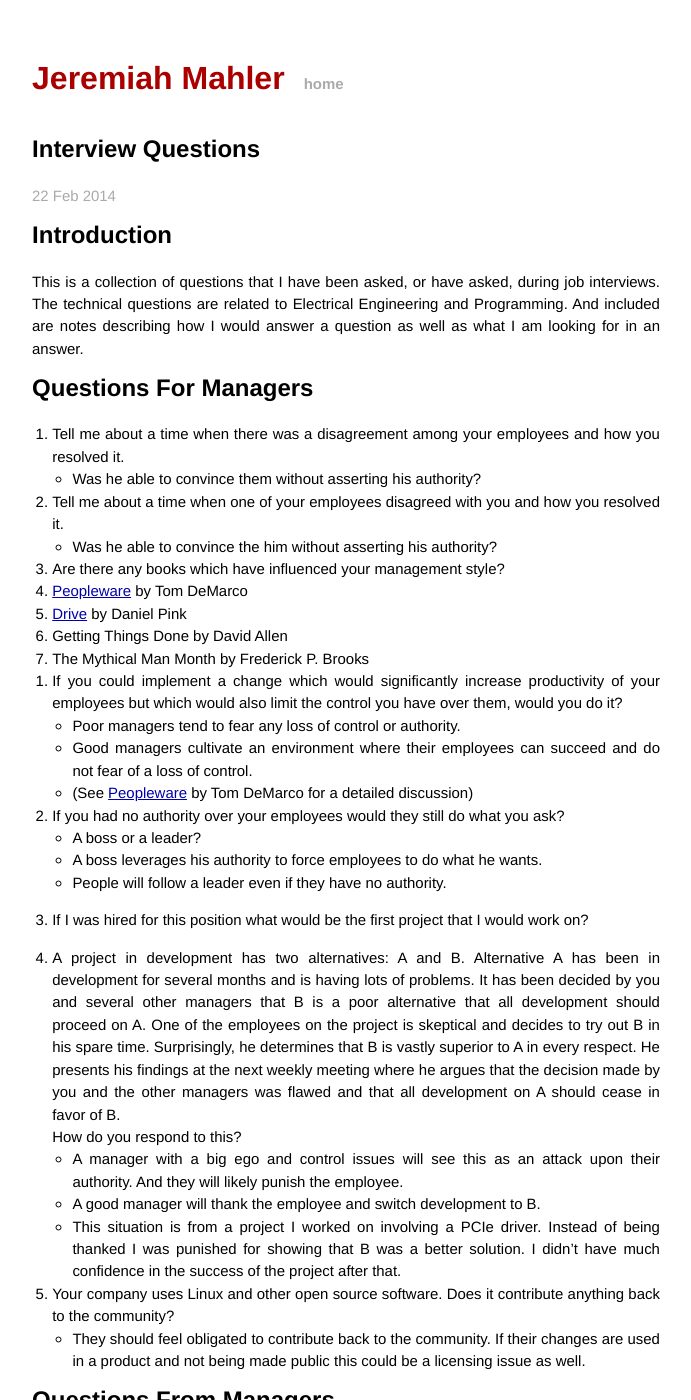
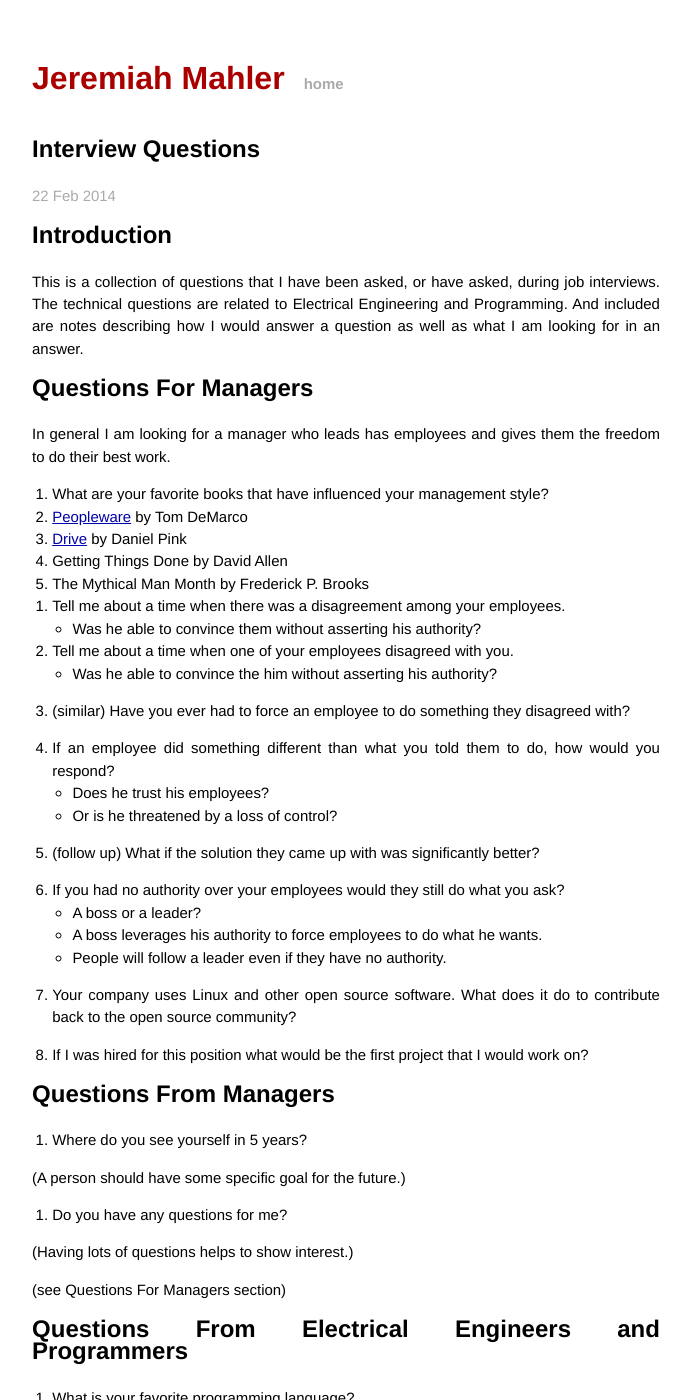
Before and after one commit to jmahler/jmahler.github.io, a Jekyll site: the page built from _posts/2014-02-22-interview_questions.md, in a window 1280 px wide and 1400 px high. Shown: the whole window, without its empty margins (294-985 px from the left). Built offline with Jekyll 4.4.1, drawn with Linux system fonts in a browser that asks for light colours; Markdown is read by kramdown in place of the engine named in the settings.

Commit message:
simplified questions for managers
The "Questions For Managers" interview questions section
has been condensed and simplified.

```diff
--- a/_posts/2014-02-22-interview_questions.md
+++ b/_posts/2014-02-22-interview_questions.md
@@ -16,15 +16,10 @@ well as what I am looking for in an answer.
 
 # Questions For Managers
 
-1. Tell me about a time when there was a disagreement among your employees
-and how you resolved it.
-  - Was he able to convince them without asserting his authority?
+In general I am looking for a manager who leads has employees and gives
+them the freedom to do their best work.
 
-1. Tell me about a time when one of your employees disagreed with you
-and how you resolved it.
-  - Was he able to convince the him without asserting his authority?
-
-1. Are there any books which have influenced your management style?
+1. What are your favorite books that have influenced your management style?
   1. [Peopleware][pw] by Tom DeMarco
   1. [Drive][drv] by Daniel Pink
   1. Getting Things Done by David Allen
@@ -33,13 +28,21 @@ and how you resolved it.
   [pw]: http://books.google.com/books?id=TVQUAAAAQBAJ
   [drv]: http://books.google.com/books?id=A-agLi2ldB4C
 
-1. If you could implement a change which would significantly increase
-productivity of your employees but which would also limit the control
-you have over them, would you do it?
-  - Poor managers tend to fear any loss of control or authority.
-  - Good managers cultivate an environment where their employees can
-    succeed and do not fear of a loss of control.
-  - (See [Peopleware][pw] by Tom DeMarco for a detailed discussion)
+1. Tell me about a time when there was a disagreement among your employees.
+  - Was he able to convince them without asserting his authority?
+
+1. Tell me about a time when one of your employees disagreed with you.
+  - Was he able to convince the him without asserting his authority?
+
+1. (similar) Have you ever had to force an employee to do something
+they disagreed with?
+
+1. If an employee did something different than what you told them to do,
+how would you respond?
+  - Does he trust his employees?
+  - Or is he threatened by a loss of control?
+
+1. (follow up) What if the solution they came up with was significantly better?
 
 1. If you had no authority over your employees would they still do what
 you ask?
@@ -47,34 +50,11 @@ you ask?
   - A boss leverages his authority to force employees to do what he wants.
   - People will follow a leader even if they have no authority.
 
+1. Your company uses Linux and other open source software.
+What does it do to contribute back to the open source community?
+
 1. If I was hired for this position what would be the first project that
 I would work on?
-
-1. A project in development has two alternatives: A and B.
-Alternative A has been in development for several months and is having
-lots of problems.  It has been decided by you and several other
-managers that B is a poor alternative that all development should proceed on A.
-One of the employees on the project is skeptical and decides to try out
-B in his spare time.
-Surprisingly, he determines that B is vastly superior to A in every respect.
-He presents his findings at the next weekly meeting
-where he argues that the decision made by you and the other
-managers was flawed and that all development on A should
-cease in favor of B.<br>
-How do you respond to this?
-  - A manager with a big ego and control issues will see this as an attack
-    upon their authority.  And they will likely punish the employee.
-  - A good manager will thank the employee and switch development to B.
-  - This situation is from a project I worked on involving a PCIe driver.
-    Instead of being thanked I was punished for showing that B was a better
-    solution.  I didn't have much confidence in the success of the project
-    after that.
-
-1. Your company uses Linux and other open source software.
-Does it contribute anything back to the community?
-  - They should feel obligated to contribute back to the community.
-  If their changes are used in a product and not being made public this
-  could be a licensing issue as well.
 
 # Questions From Managers
 
```
